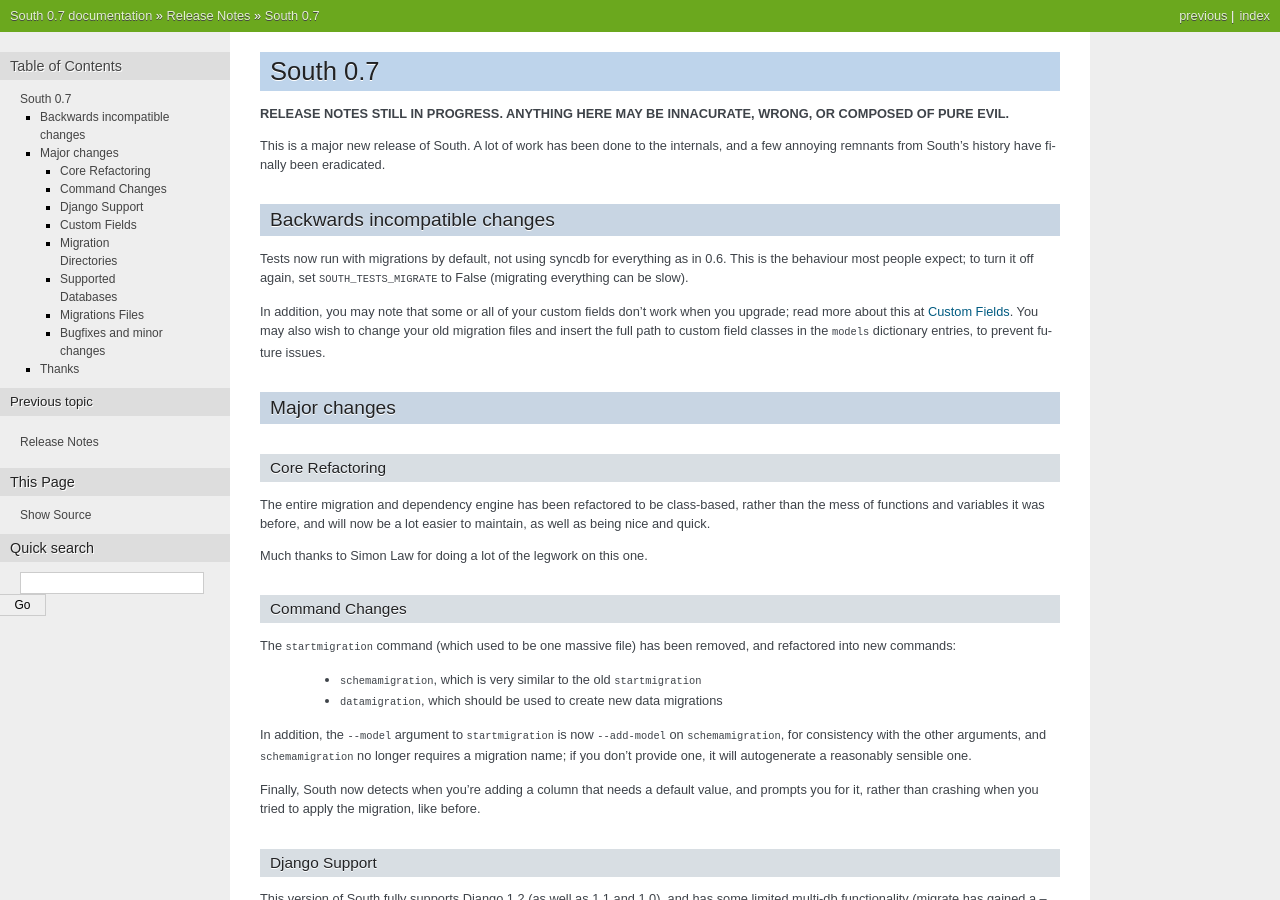
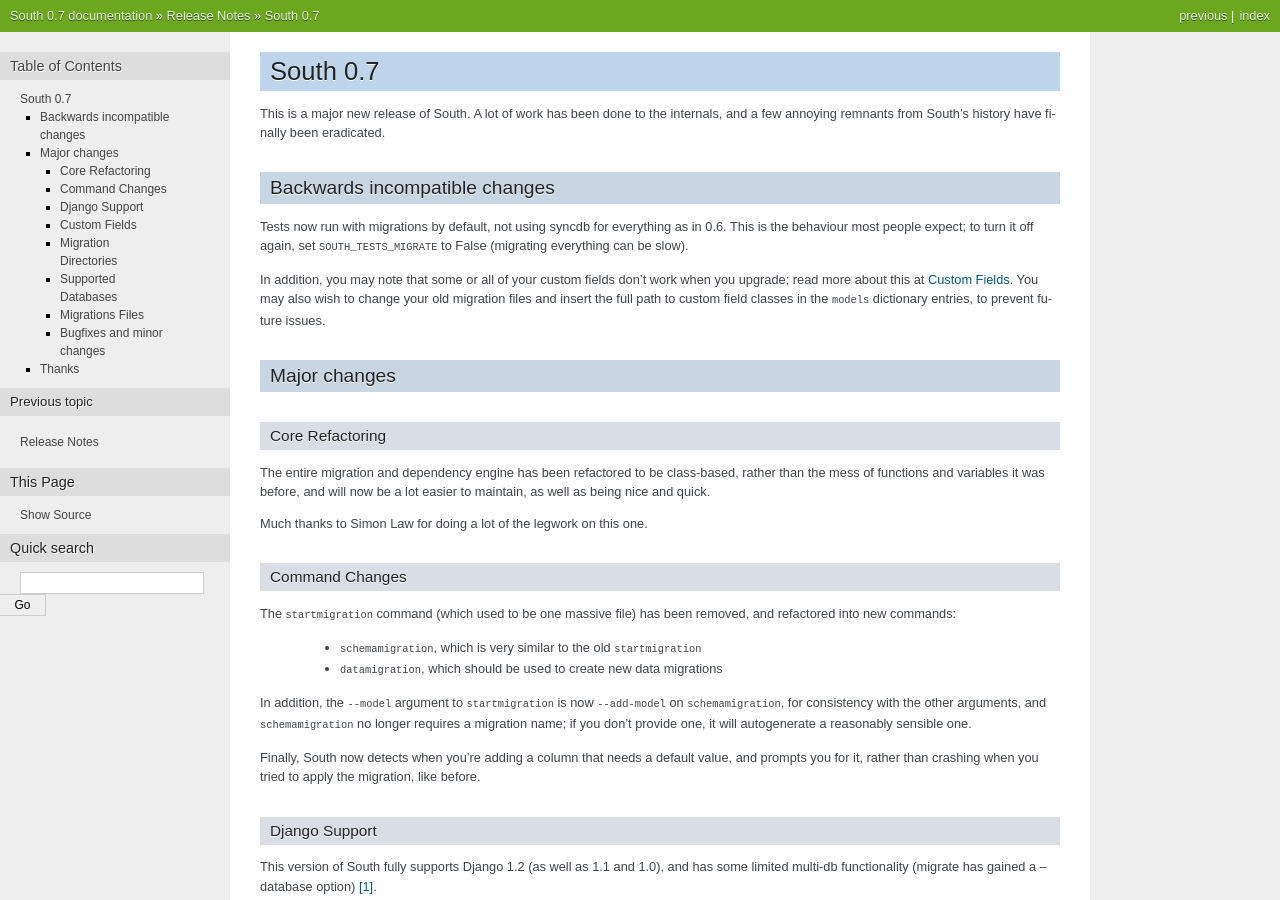
Before and after one commit to matthiask/south, a Sphinx documentation site: the page built from docs/releasenotes/0.7.rst, in a window 1280 px wide and 900 px high. Built offline with Sphinx 7.4.7, drawn with Linux system fonts in a browser that asks for light colours.

Commit message:
Release notes are no longer pure evil.

```diff
--- a/docs/releasenotes/0.7.rst
+++ b/docs/releasenotes/0.7.rst
@@ -1,9 +1,6 @@
 =========
 South 0.7
 =========
-
-**RELEASE NOTES STILL IN PROGRESS. ANYTHING HERE MAY BE INNACURATE,
-WRONG, OR COMPOSED OF PURE EVIL.**
 
 This is a major new release of South. A lot of work has been done to the
 internals, and a few annoying remnants from South's history have
```
